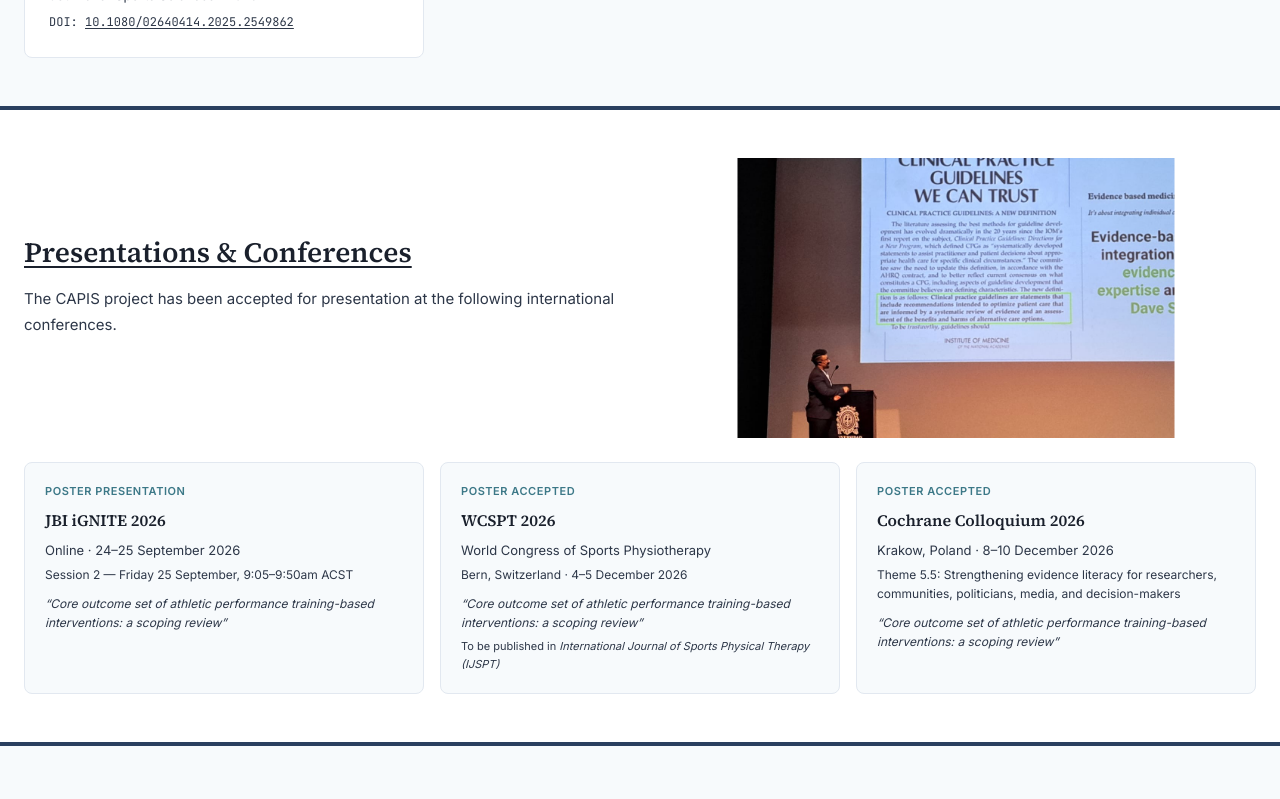
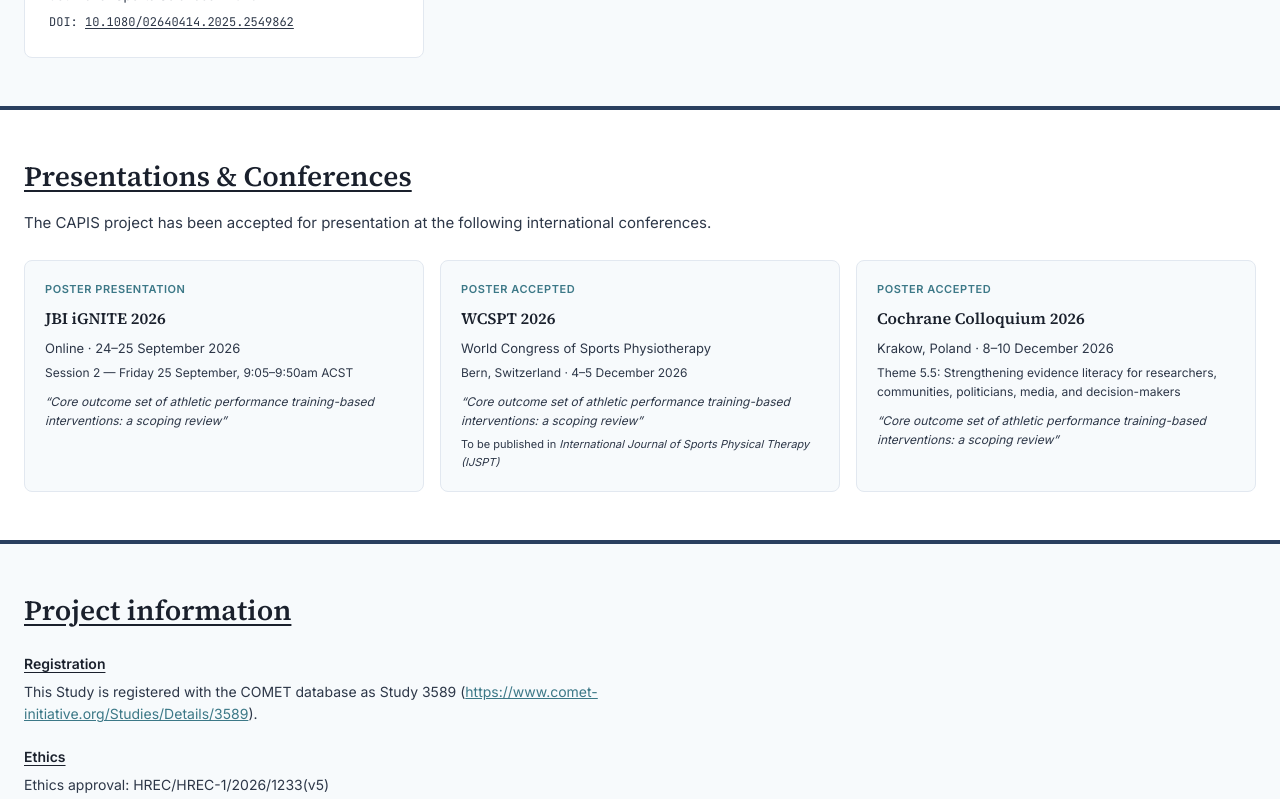
Before and after one commit to LoaizaBetancur/CAPIS-Project-Website, a Next.js app: page / in a window 1280 px wide. Shown: the part 4280-5079 px from the top of the page. Built offline with nearby package versions, Linux system fonts and the light colour scheme.

Commit message:
fix: remove image from Presentations & Conferences section

```diff
--- a/app/page.tsx
+++ b/app/page.tsx
@@ -719,8 +719,6 @@ export default function HomePage() {
       {/* ── Presentations & Conferences ── */}
       <section style={{ backgroundColor: "#FFFFFF", padding: "48px 24px" }}>
         <div style={{ maxWidth: "1280px", margin: "0 auto" }}>
-          <div style={{ display: "grid", alignItems: "center", gap: "32px", gridTemplateColumns: "1fr 1fr", marginBottom: "24px" }} className="content-grid">
-            <div>
           <h2
             style={{
               fontFamily: "var(--font-display)",
@@ -738,19 +736,6 @@ export default function HomePage() {
           <p style={{ fontSize: "15px", lineHeight: 1.7, color: "#2D3748", marginBottom: "24px" }}>
             The CAPIS project has been accepted for presentation at the following international conferences.
           </p>
-            </div>
-            <div style={{ display: "flex", justifyContent: "center", alignItems: "center", overflow: "hidden" }}>
-              <div style={{ position: "relative", width: "380px", height: "280px", transform: "scale(1.15)", transformOrigin: "center center" }}>
-                <Image
-                  src="/images/andres3.JPG"
-                  alt="Andres Loaiza-Betancur presenting at conference"
-                  fill
-                  style={{ objectFit: "cover", objectPosition: "center top" }}
-                  sizes="380px"
-                />
-              </div>
-            </div>
-          </div>
 
           <div
             style={{
```
Lines whose indentation alone changed are shown as unchanged.
